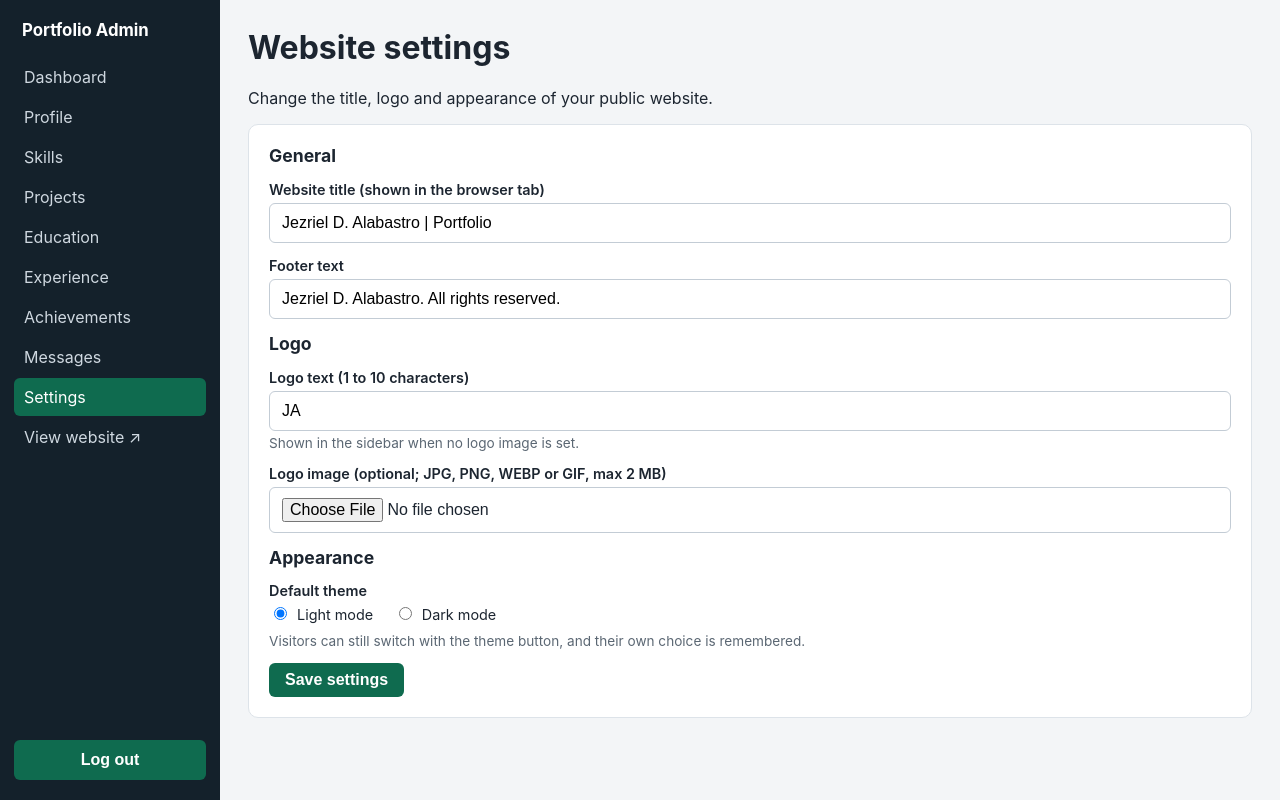
After one commit to iCantSeeColor/Jezriel-D.-Alabastro, a PHP site: page /admin/settings.php in a window 1280 px wide. The commit adds this page. Run offline with PHP 8.4, Linux system fonts and the light colour scheme; the visitor is signed in with stand-in values (Sample User, id 1); data comes from the database, SQL or seed files in the repository.

Commit message:
Add website settings management for title, logo, footer and theme

```diff
--- /dev/null
+++ b/admin/settings.php
@@ -0,0 +1,167 @@
+<?php
+require __DIR__ . '/../includes/db.php';
+require_once __DIR__ . '/../includes/auth.php';
+require_once __DIR__ . '/../includes/upload.php';
+require_admin();
+
+$adminTitle = 'Settings';
+$settings   = get_settings($pdo);
+$errors     = [];
+$formError  = '';
+
+$data = [
+    'site_title'    => (string) ($settings['site_title'] ?? ''),
+    'logo_text'     => (string) ($settings['logo_text'] ?? ''),
+    'footer_text'   => (string) ($settings['footer_text'] ?? ''),
+    'default_theme' => (string) ($settings['default_theme'] ?? 'light'),
+];
+
+if ($settings && $_SERVER['REQUEST_METHOD'] === 'POST') {
+
+    if (!csrf_verify($_POST['csrf_token'] ?? null)) {
+        $formError = 'Your session expired. Please reload the page and try again.';
+    } else {
+        foreach (array_keys($data) as $f) {
+            $data[$f] = trim((string) ($_POST[$f] ?? ''));
+        }
+        $removeLogo = !empty($_POST['remove_logo']);
+
+        // ----- Server-side validation -----
+        if (mb_strlen($data['site_title']) < 2 || mb_strlen($data['site_title']) > 150) {
+            $errors['site_title'] = 'Website title must be 2 to 150 characters.';
+        }
+        if (mb_strlen($data['logo_text']) < 1 || mb_strlen($data['logo_text']) > 10) {
+            $errors['logo_text'] = 'Logo text must be 1 to 10 characters (example: JA).';
+        }
+        if (mb_strlen($data['footer_text']) < 2 || mb_strlen($data['footer_text']) > 255) {
+            $errors['footer_text'] = 'Footer text must be 2 to 255 characters.';
+        }
+        if (!in_array($data['default_theme'], ['light', 'dark'], true)) {
+            $errors['default_theme'] = 'Choose light or dark.';
+        }
+
+        // ----- Secure logo upload (only when the text fields are valid and a file was chosen) -----
+        $newImage = null;
+        if (!$errors && isset($_FILES['logo_image']) && $_FILES['logo_image']['error'] !== UPLOAD_ERR_NO_FILE) {
+            $result = save_uploaded_image($_FILES['logo_image']);
+            if (isset($result['error'])) {
+                $errors['logo_image'] = $result['error'];
+            } else {
+                $newImage = $result['path'];
+            }
+        }
+
+        // ----- Save with a prepared statement -----
+        if (!$errors) {
+            $oldImage  = $settings['logo_image'] ?? null;
+            $logoImage = $oldImage;
+            if ($newImage !== null) {
+                $logoImage = $newImage;   // a new logo replaces the old one
+            } elseif ($removeLogo) {
+                $logoImage = null;        // back to the text logo
+            }
+
+            try {
+                $stmt = $pdo->prepare(
+                    'UPDATE settings SET site_title = :site_title, logo_text = :logo_text,
+                        logo_image = :logo_image, footer_text = :footer_text,
+                        default_theme = :default_theme
+                     WHERE id = :id'
+                );
+                $stmt->execute([
+                    ':site_title'    => $data['site_title'],
+                    ':logo_text'     => $data['logo_text'],
+                    ':logo_image'    => $logoImage,
+                    ':footer_text'   => $data['footer_text'],
+                    ':default_theme' => $data['default_theme'],
+                    ':id'            => $settings['id'],
+                ]);
+
+                // The database now points to the new state: remove the old uploaded logo file.
+                if (($newImage !== null || $removeLogo) && !empty($oldImage)) {
+                    delete_uploaded_image($oldImage);
+                }
+
+                $_SESSION['admin_flash'] = 'Settings saved.';
+                header('Location: settings.php'); // redirect so a refresh does not resubmit
+                exit;
+            } catch (PDOException $ex) {
+                error_log('Settings update failed: ' . $ex->getMessage());
+                delete_uploaded_image($newImage); // do not leave an orphan file behind
+                $formError = 'The settings could not be saved. Please try again.';
+            }
+        }
+    }
+}
+
+$flash = $_SESSION['admin_flash'] ?? '';
+unset($_SESSION['admin_flash']);
+
+// Draws one text field with its error message.
+$field = function (string $name, string $label, string $hint = '') use (&$data, &$errors): void {
+    $err = $errors[$name] ?? '';
+    echo '<div class="field' . ($err ? ' has-error' : '') . '">';
+    echo '<label for="' . e($name) . '">' . e($label) . '</label>';
+    echo '<input type="text" id="' . e($name) . '" name="' . e($name) . '" value="' . e($data[$name]) . '">';
+    if ($hint !== '') {
+        echo '<p class="hint">' . e($hint) . '</p>';
+    }
+    if ($err) {
+        echo '<p class="err">' . e($err) . '</p>';
+    }
+    echo '</div>';
+};
+
+require __DIR__ . '/../includes/admin_header.php';
+?>
+
+    <h1>Website settings</h1>
+    <p>Change the title, logo and appearance of your public website.</p>
+
+    <?php if ($flash): ?>
+      <div class="alert success" role="status"><?= e($flash) ?></div>
+    <?php endif; ?>
+    <?php if ($formError): ?>
+      <div class="alert" role="alert"><?= e($formError) ?></div>
+    <?php endif; ?>
+    <?php if ($errors): ?>
+      <div class="alert" role="alert">Please fix the highlighted fields.</div>
+    <?php endif; ?>
+
+    <?php if (!$settings): ?>
+      <div class="alert" role="alert">Settings record not found. Re-import database/portfolio.sql.</div>
+    <?php else: ?>
+    <form method="post" action="settings.php" class="panel" enctype="multipart/form-data">
+      <?= csrf_field() ?>
+
+      <h2>General</h2>
+      <?php $field('site_title', 'Website title (shown in the browser tab)'); ?>
+      <?php $field('footer_text', 'Footer text'); ?>
+
+      <h2>Logo</h2>
+      <?php $field('logo_text', 'Logo text (1 to 10 characters)', 'Shown in the sidebar when no logo image is set.'); ?>
+
+      <div class="field<?= isset($errors['logo_image']) ? ' has-error' : '' ?>">
+        <label for="logo_image">Logo image (optional; JPG, PNG, WEBP or GIF, max 2 MB)</label>
+        <?php if (!empty($settings['logo_image'])): ?>
+          <img src="../<?= e($settings['logo_image']) ?>" alt="Current logo" class="img-preview">
+          <label class="radio"><input type="checkbox" name="remove_logo" value="1"> Remove the logo image (use the logo text instead)</label>
+        <?php endif; ?>
+        <input type="file" id="logo_image" name="logo_image" accept="image/jpeg,image/png,image/webp,image/gif">
+        <?php if (isset($errors['logo_image'])): ?><p class="err"><?= e($errors['logo_image']) ?></p><?php endif; ?>
+      </div>
+
+      <h2>Appearance</h2>
+      <div class="field<?= isset($errors['default_theme']) ? ' has-error' : '' ?>">
+        <label>Default theme</label>
+        <label class="radio"><input type="radio" name="default_theme" value="light"<?= $data['default_theme'] === 'light' ? ' checked' : '' ?>> Light mode</label>
+        <label class="radio"><input type="radio" name="default_theme" value="dark"<?= $data['default_theme'] === 'dark' ? ' checked' : '' ?>> Dark mode</label>
+        <p class="hint">Visitors can still switch with the theme button, and their own choice is remembered.</p>
+        <?php if (isset($errors['default_theme'])): ?><p class="err"><?= e($errors['default_theme']) ?></p><?php endif; ?>
+      </div>
+
+      <button type="submit" class="btn-admin btn-small">Save settings</button>
+    </form>
+    <?php endif; ?>
+
+<?php require __DIR__ . '/../includes/admin_footer.php'; ?>
--- a/css/admin.css
+++ b/css/admin.css
@@ -221,3 +221,11 @@ table.data small { color: #5b6773; font-weight: 400; }
   border-radius: 6px;
   overflow-wrap: anywhere;
 }
+
+.field label.radio {
+  display: inline-block;
+  margin: 0 16px 6px 0;
+  font-weight: 400;
+}
+.field label.radio input { width: auto; margin-right: 6px; }
+.field .hint { margin: 4px 0 0; color: #5b6773; font-size: .85rem; }
--- a/css/style.css
+++ b/css/style.css
@@ -697,3 +697,6 @@ body.dark .site-footer { border-top-color: #1e4240; color: #88b8b0; }
   margin-top: 14px;
   border-radius: 8px;
 }
+
+.brand-mark--img { padding: 0; overflow: hidden; background: transparent; }
+.brand-mark--img img { display: block; width: 100%; height: 100%; object-fit: cover; }
--- a/js/main.js
+++ b/js/main.js
@@ -65,7 +65,8 @@
     var prefersDark = window.matchMedia &&
                       window.matchMedia('(prefers-color-scheme: dark)').matches;
 
-    var theme = stored || (prefersDark ? 'dark' : 'light');
+    var defaultTheme = document.body.getAttribute('data-default-theme');
+    var theme = stored || defaultTheme || (prefersDark ? 'dark' : 'light');
     applyTheme(theme);
 
     function applyTheme(mode) {
```
